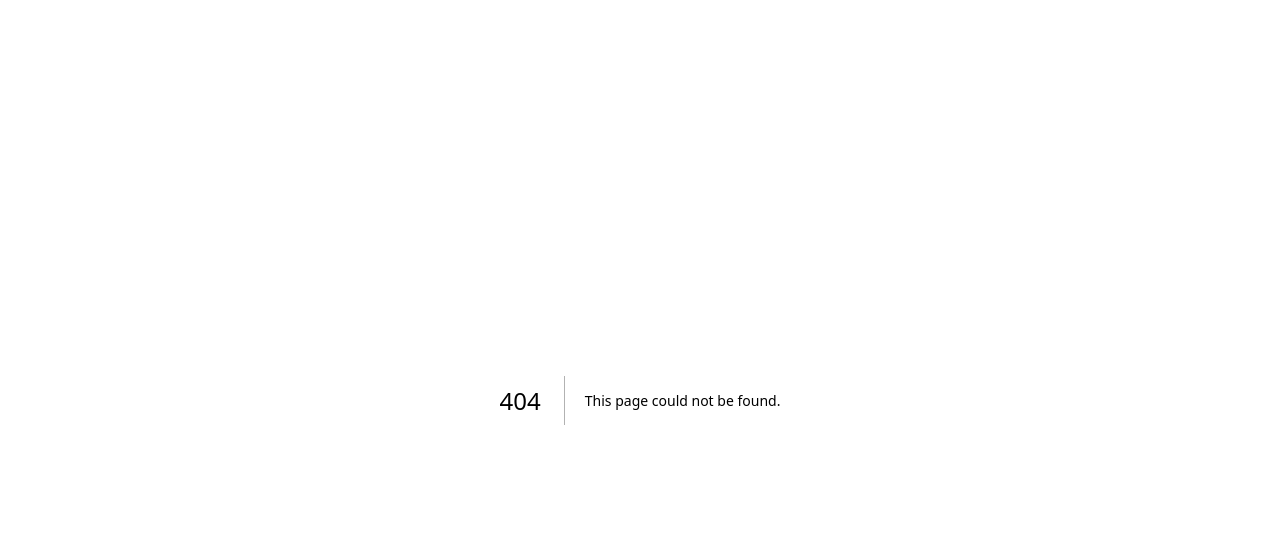
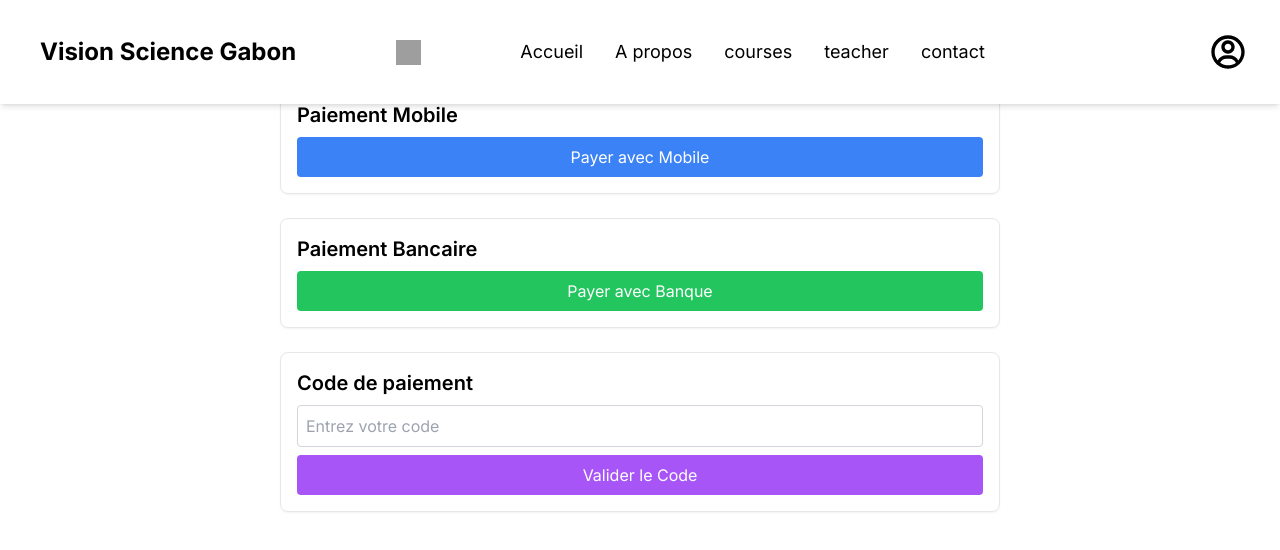
Before and after one commit to landourenech/projet-vsg, a Next.js app: page /Payement in a window 1280 px wide. Before the commit this address had no page. Shown: the top 550 px of the page. Built offline with nearby package versions, Linux system fonts and the light colour scheme; grey boxes are pictures that could not be loaded.

Commit message:
version 1: correction

```diff
--- /dev/null
+++ b/src/app/Payement/page.jsx
@@ -0,0 +1,49 @@
+import Image from 'next/image';
+import Header from './../composent/Header'; // Assurez-vous que le chemin est correct
+
+export const Payement = () => {
+  return (
+    <>
+      <Header />
+
+      <div className="max-w-3xl mx-auto p-6">
+        <h1 className="text-3xl font-bold mb-6">Méthodes de Paiement</h1>
+
+        <div className="space-y-6">
+          {/* Option Mobile */}
+          <div className="p-4 border border-gray-200 rounded-lg shadow-sm">
+            <h2 className="text-xl font-semibold mb-2">Paiement Mobile</h2>
+            <button className="w-full py-2 px-4 bg-blue-500 text-white rounded hover:bg-blue-600">
+              Payer avec Mobile
+            </button>
+          </div>
+
+          {/* Option Banque */}
+          <div className="p-4 border border-gray-200 rounded-lg shadow-sm">
+            <h2 className="text-xl font-semibold mb-2">Paiement Bancaire</h2>
+            <button className="w-full py-2 px-4 bg-green-500 text-white rounded hover:bg-green-600">
+              Payer avec Banque
+            </button>
+          </div>
+
+
+
+          {/* Option Code */}
+          <div className="p-4 border border-gray-200 rounded-lg shadow-sm">
+            <h2 className="text-xl font-semibold mb-2">Code de paiement</h2>
+            <input
+              type="text"
+              placeholder="Entrez votre code"
+              className="w-full p-2 border border-gray-300 rounded mb-2"
+            />
+            <button className="w-full py-2 px-4 bg-purple-500 text-white rounded hover:bg-purple-600">
+              Valider le Code
+            </button>
+          </div>
+        </div>
+      </div>
+    </>
+  );
+};
+
+export default Payement;
--- a/src/app/composent/Header.jsx
+++ b/src/app/composent/Header.jsx
@@ -34,9 +34,9 @@ export const Header = () => {
           <i className="fas fa-bars"></i>
         </div>
       </div>
-      <img  src="./profile.svg" alt="" className="w-10 " />
+      <img  src="./profile.svg" alt="" className="w-10 relative" />
 
-        <form className="top-full right-8 bg-white shadow-lg w-80 p-8 ">
+        <form className=" hidden absolute top-full right-8 bg-white shadow-lg w-80 p-8">
           <h3 className="text-2xl text-black text-center mb-4">Se connecter</h3>
           <input
             type="email"
--- a/src/app/page.js
+++ b/src/app/page.js
@@ -55,6 +55,7 @@ export default function Home() {
       </form>
 
 
+      <button type="submit" className={styles.Button}> <Link href="./Payement">sRechercher</Link> </button>
 
     </div>
     <div className=" max-w-1200 flex justify-center items-center flex-wrap gap-4 ">
```
